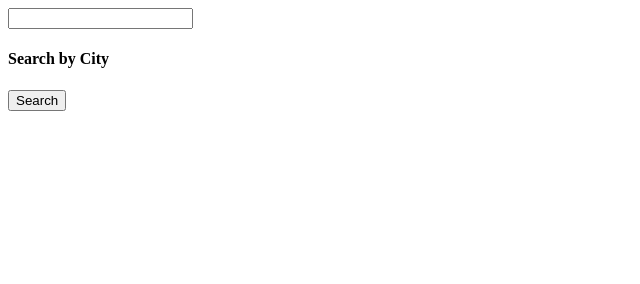
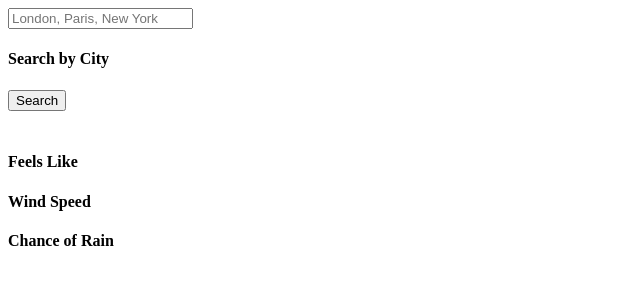
Before and after one commit to Beppe94/My-Weather, a plain HTML site: page index.html in a window 1280 px wide. Shown: the whole page, without its empty margins (0-640 px from the left). Drawn offline with Linux system fonts and the light colour scheme.

Commit message:
added line to clean input after submit, function to get time and changed api url to fetch more infos

```diff
--- a/index.html
+++ b/index.html
@@ -10,7 +10,7 @@
 </head>
 <body>
     <div>
-        <input type="search" id="location">
+        <input type="search" id="location" placeholder="London, Paris, New York">
         <h4>Search by <span>City</span></h4>
         <button type="submit" id="search">Search</button>
     </div>
@@ -26,5 +26,16 @@
 
         </div>
     </div>
+    <div>
+        <div>
+            <h4>Feels Like</h4>
+        </div>
+        <div>
+            <h4>Wind Speed</h4>
+        </div>
+        <div>
+            <h4>Chance of Rain</h4>
+        </div>
+    </div>
 </body>
 </html>
```
Also changed, not shown: main.js (+1 -1 lines).
